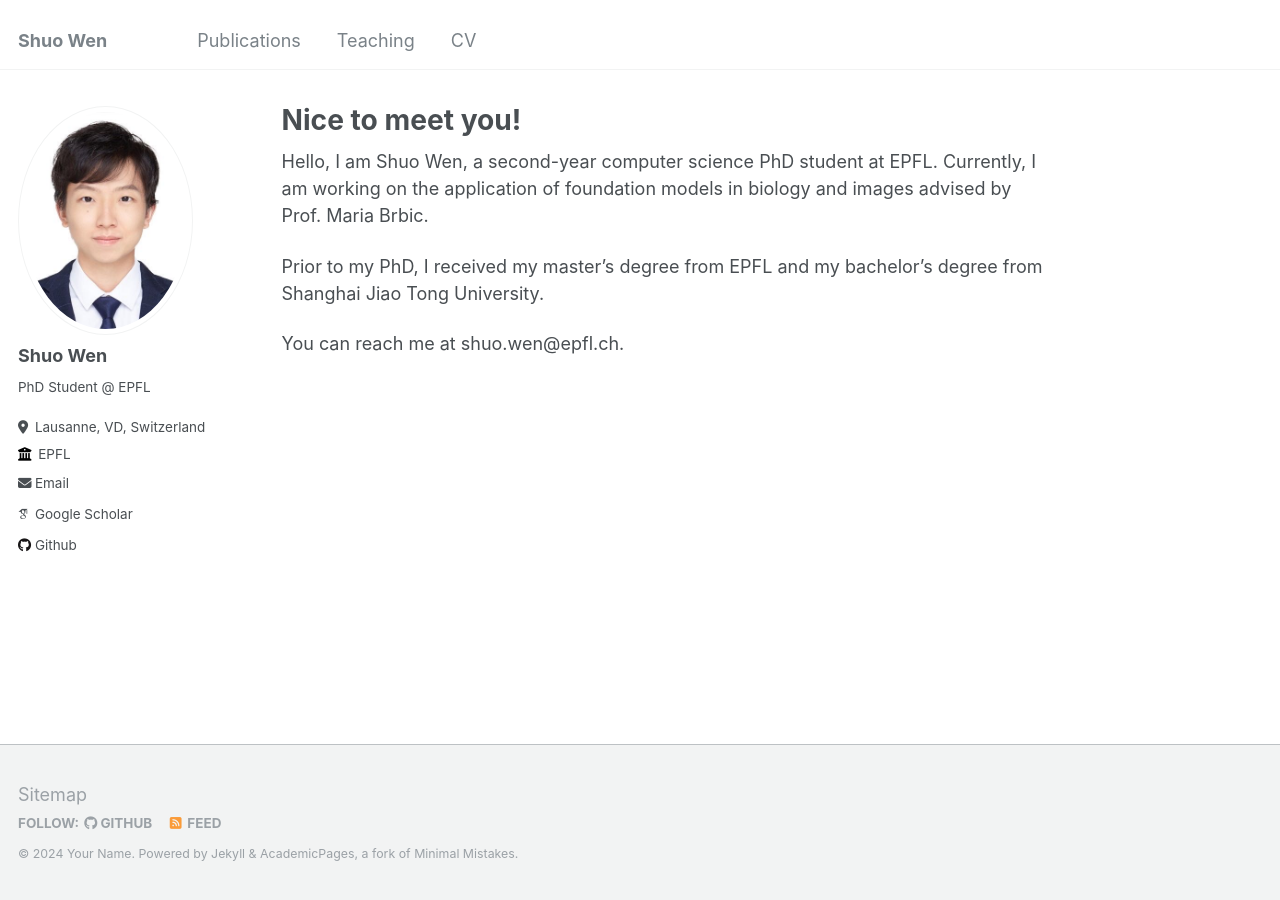
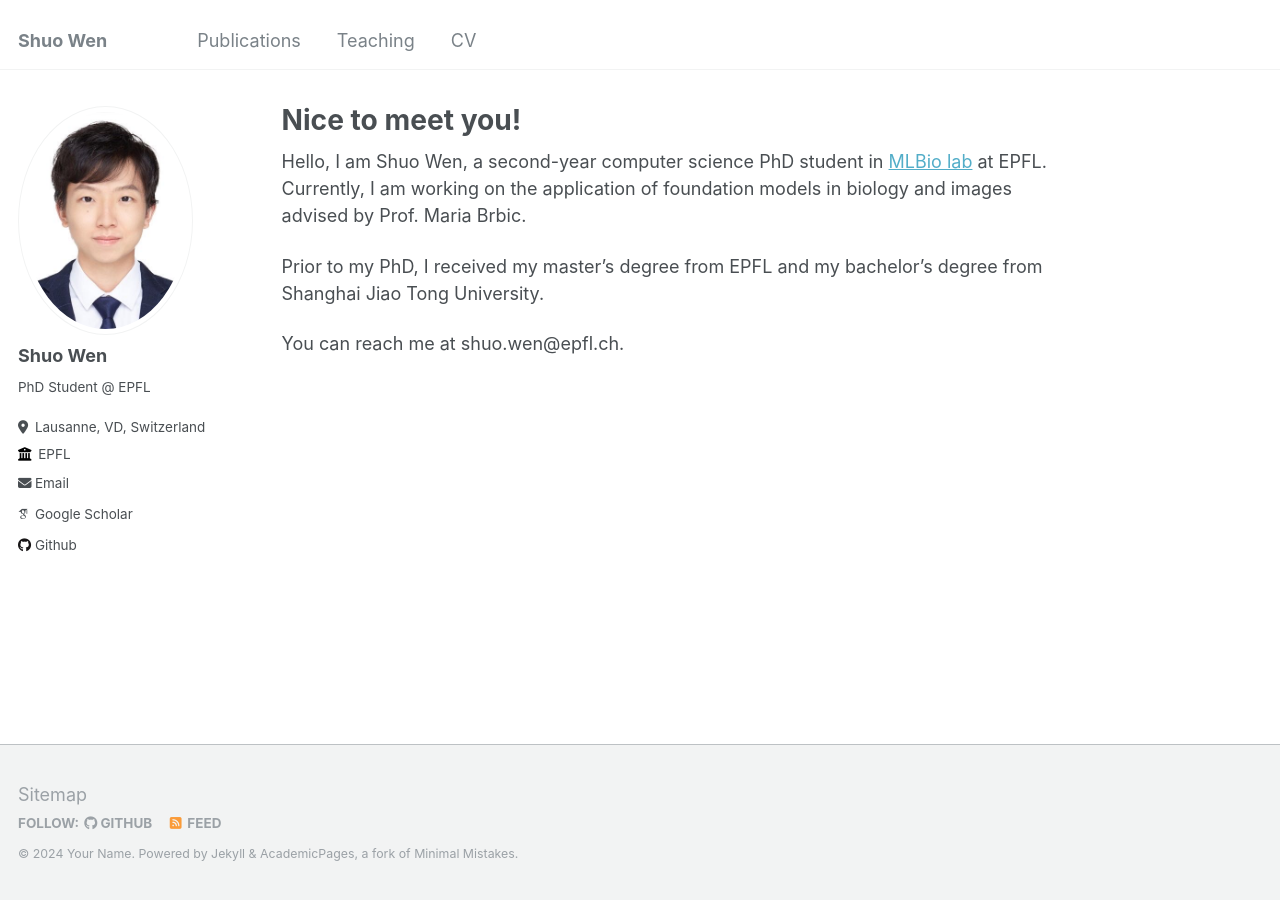
Before and after one commit to wenshuo128/wenshuo128.github.io, a Jekyll site: the page built from _pages/about.md, in a window 1280 px wide. Built offline with Jekyll 4.4.1, drawn with Linux system fonts in a browser that asks for light colours; some web fonts are replaced; a file with an impossible date is left out.

Commit message:
Update about.md

```diff
--- a/_pages/about.md
+++ b/_pages/about.md
@@ -7,7 +7,7 @@ redirect_from:
   - /about.html
 ---
 
-Hello, I am Shuo Wen, a second-year computer science PhD student at EPFL. Currently, I am working on the application of foundation models in biology and images advised by Prof. Maria Brbic.
+Hello, I am Shuo Wen, a second-year computer science PhD student in [MLBio lab](https://brbiclab.epfl.ch/) at EPFL. Currently, I am working on the application of foundation models in biology and images advised by Prof. Maria Brbic.
 
 Prior to my PhD, I received my master's degree from EPFL and my bachelor's degree from Shanghai Jiao Tong University.
 
```
